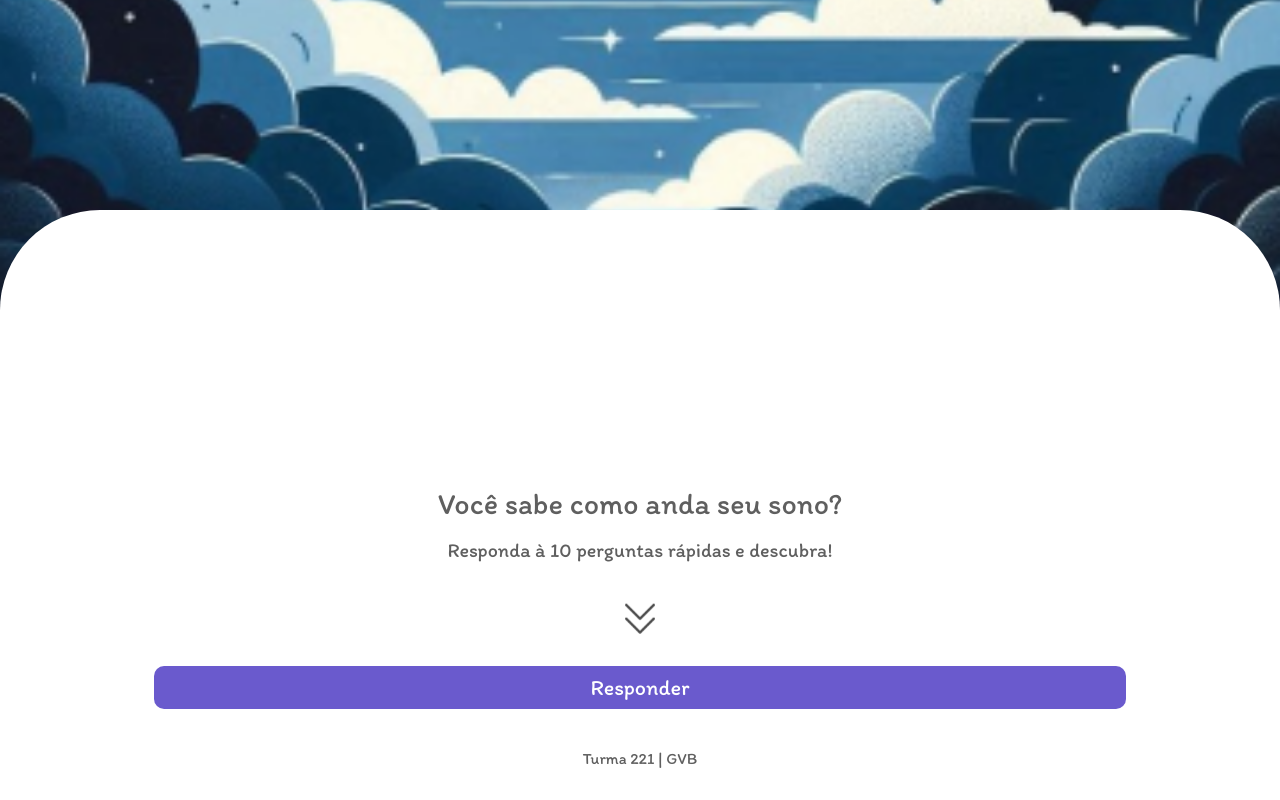
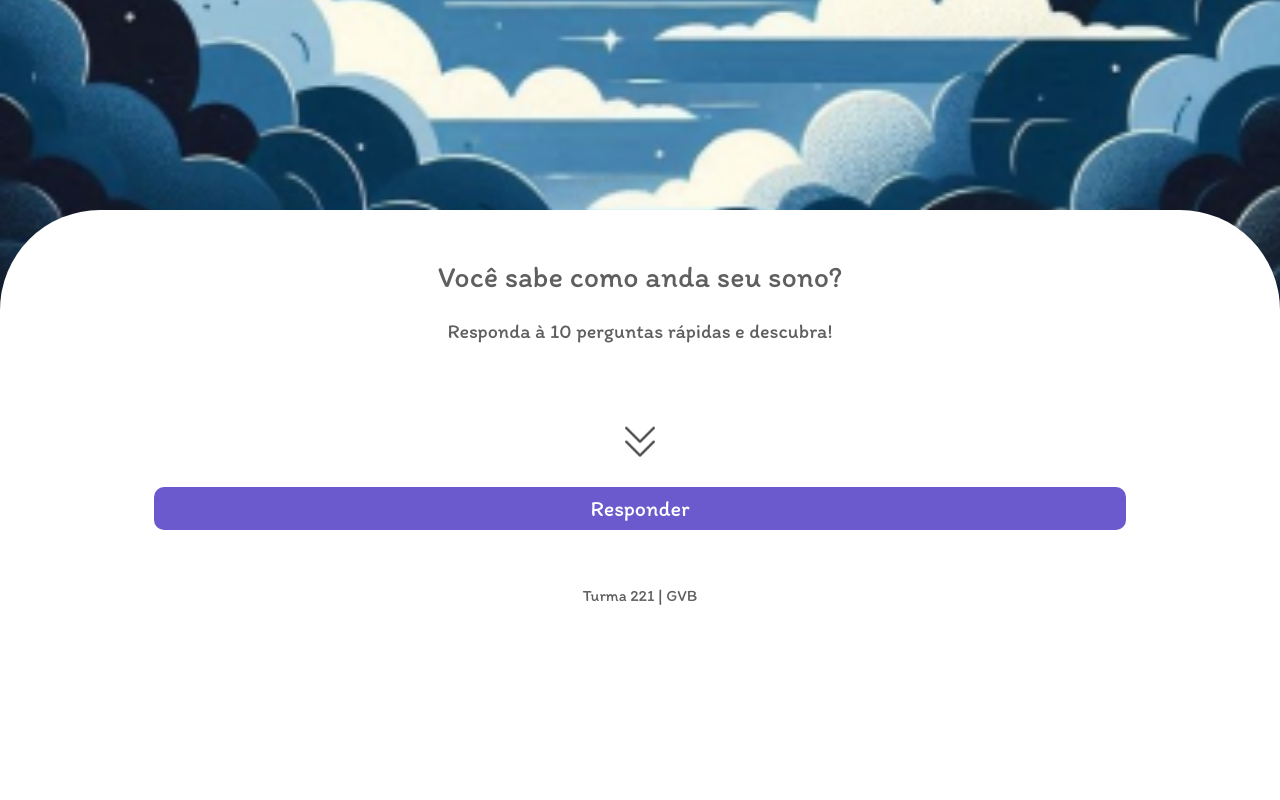
Before and after one commit to leo0302DEV/FeiraPedagogica-GVB, a React (Vite) app: page / in a window 1280 px wide. Shown: the part 721-1521 px from the top of the page. After the commit the page ends 1358 px from the top, so only its background shows below. Built offline with nearby package versions, Linux system fonts and the light colour scheme.

Commit message:
Modifing FirstPage css structure

```diff
--- a/src/pages/FirstPage.jsx
+++ b/src/pages/FirstPage.jsx
@@ -12,6 +12,9 @@ const StyledImage = styled.img`
 `;
 
 const StyledMainSection = styled.div`
+  display: flex;
+  flex-direction: column;
+  align-items: center;
   position: absolute;
   width: 100%;
   padding: 2rem;
@@ -20,25 +23,18 @@ const StyledMainSection = styled.div`
   margin-top: -140px;
 `;
 
-const StyledBoxSection = styled.div`
-  display: flex;
-  flex-direction: column;
-  align-items: center;
-  margin-top: 20%;
-  width: 100%;
-`;
-
 const StyledTitle = styled.h1`
   text-align: center;
   font-size: 30px;
   color: #5f5f5f;
+  margin-top: 1rem;
 `;
 
 const StyledParagraph = styled.p`
   text-align: center;
   font-size: 20px;
   color: #5f5f5f;
-  margin: 1rem 0 2rem 0;
+  margin: 1.5rem 0 4.5rem 0;
 `;
 
 const StyledIcon = styled.img`
@@ -64,7 +60,7 @@ const StyledSpan = styled.span`
   text-align: center;
   font-size: 16px;
   color: #5f5f5f;
-  margin-top: 2.5rem;
+  margin-top: 3.5rem;
 `;
 
 const FirstPage = () => {
@@ -82,7 +78,6 @@ const FirstPage = () => {
           alt="Imagem de fundo, céu estrelado, gerada por inteligência artificial."
         />
         <StyledMainSection>
-          <StyledBoxSection>
           <StyledTitle>Você sabe como anda seu sono?</StyledTitle>
           <StyledParagraph>
             Responda à 10 perguntas rápidas e descubra!
@@ -90,7 +85,6 @@ const FirstPage = () => {
           <StyledIcon src="/icons/arrow-down.png" />
           <PrimaryButton text={"Responder"} onAction={handleClick} />
           <StyledSpan>Turma 221 | GVB</StyledSpan>
-          </StyledBoxSection>
         </StyledMainSection>
       </StyledMainContainer>
     </main>
```
Lines whose indentation alone changed are shown as unchanged.
